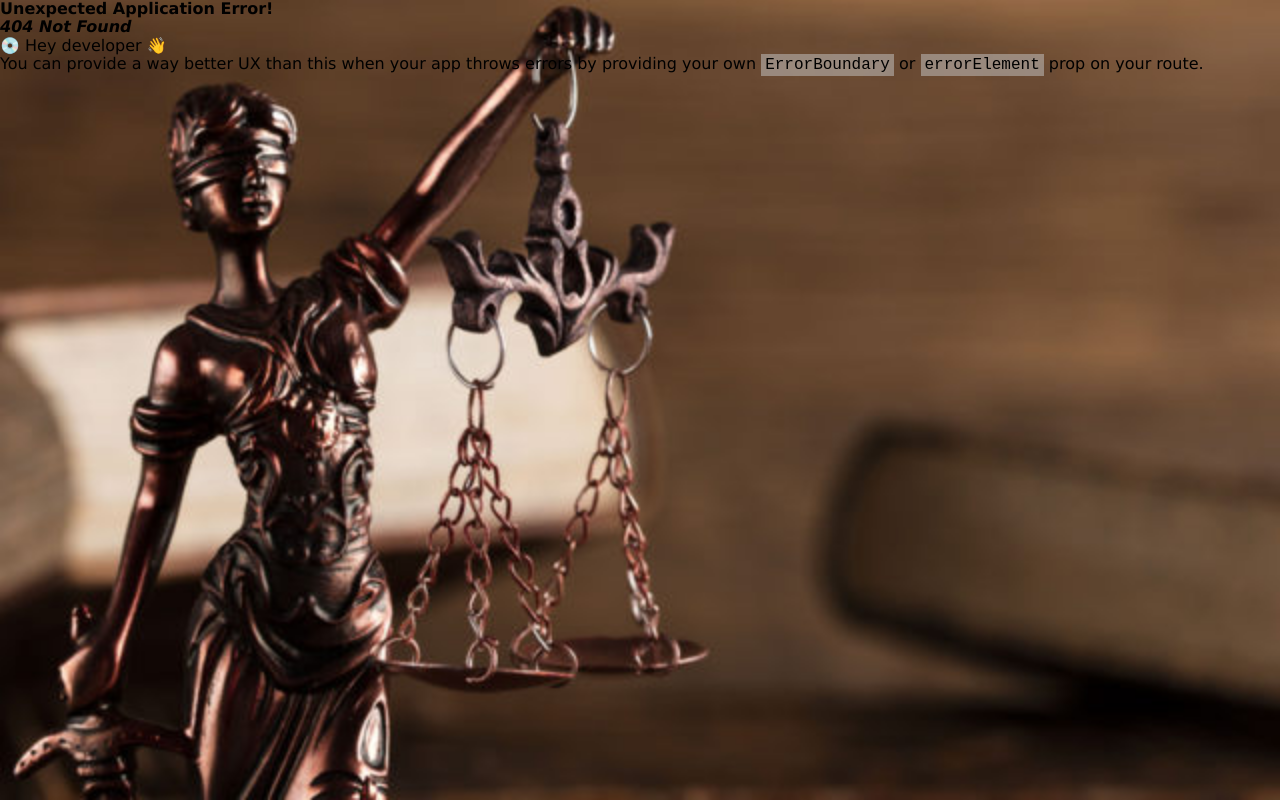
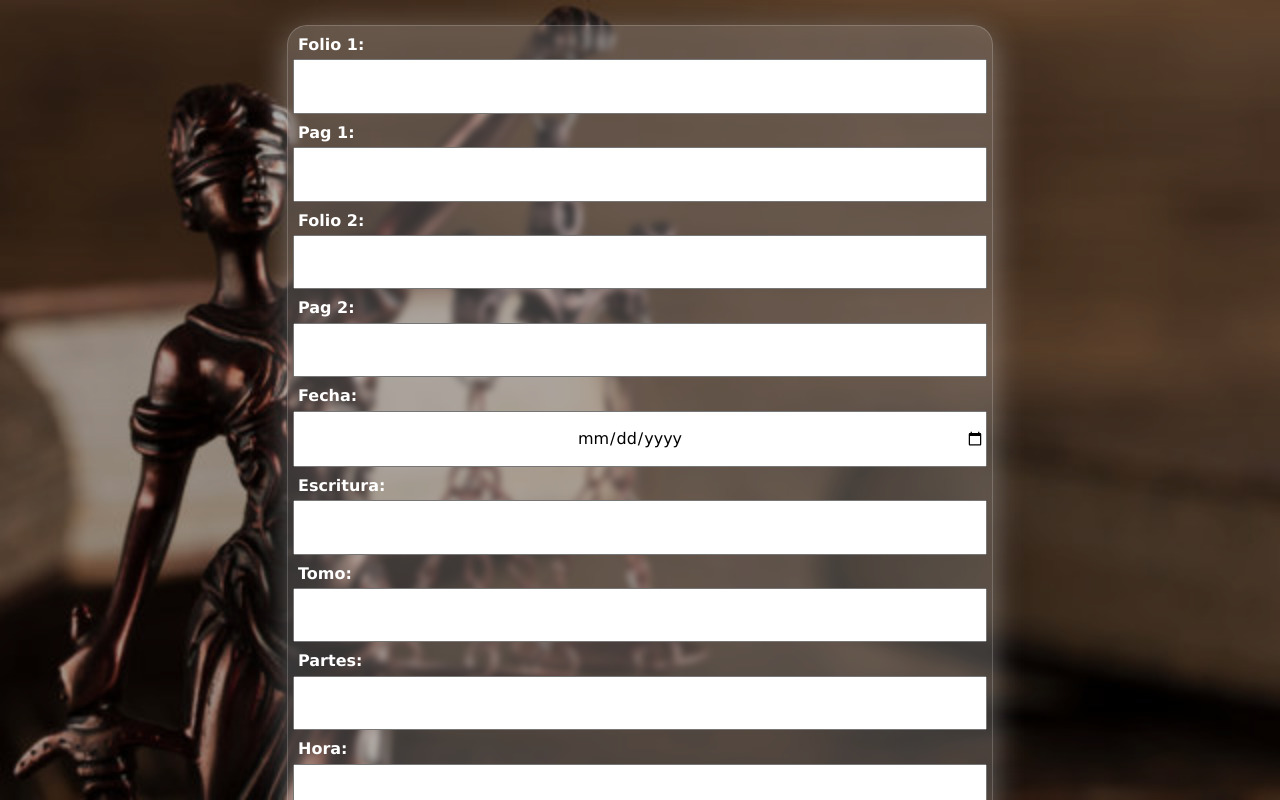
Before and after one commit to lexRojas/notario, a React (Create React App) app: page /form_indice in a window 1280 px wide. Before the commit this address had no page. Built offline with nearby package versions, Linux system fonts and the light colour scheme.

Commit message:
add formulario

```diff
--- a/src/index.js
+++ b/src/index.js
@@ -14,6 +14,7 @@ import {IndicePage} from './pages/IndicePage'
 import Calculos from './pages/Calculos'
 import { Menu } from './pages/Menu';
 import { ErrorAcceso } from './pages/ErrorAcceso';
+import Formulario from './pages/FormIndice';
 
 
 const router = createBrowserRouter(
@@ -24,6 +25,7 @@ const router = createBrowserRouter(
     { path: "/indice", element: <Filtro/> },
     { path: "/reporte", element: <IndicePage/> },
     { path: "/calculos", element: <Calculos/> },
+    { path: "/form_indice", element: <Formulario/>},
     { path: "/error", element: <ErrorAcceso/> },
   ]
 );
--- /dev/null
+++ b/src/pages/FormIndice.jsx
@@ -0,0 +1,125 @@
+import React, { useState } from 'react';
+
+const Formulario = () => {
+  const [formData, setFormData] = useState({
+    folio_1: '',
+    pag_1: '',
+    folio_2: '',
+    pag_2: '',
+    fecha: '',
+    escritura: '',
+    tomo: '',
+    partes: '',
+    hora: '',
+    minutos: '',
+    contrato: '',
+    entero: '',
+    firmas: '',
+    lugar: '',
+  });
+
+  const handleChange = (e) => {
+    setFormData({
+      ...formData,
+      [e.target.name]: e.target.value,
+    });
+  };
+
+  const handleSubmit = (e) => {
+    e.preventDefault();
+    // Lógica para manejar el envío del formulario
+    console.log(formData);
+  };
+
+  const handleCancel = () => {
+    // Lógica para manejar la acción de cancelar
+    setFormData({
+      folio_1: '',
+      pag_1: '',
+      folio_2: '',
+      pag_2: '',
+      fecha: '',
+      escritura: '',
+      tomo: '',
+      partes: '',
+      hora: '',
+      minutos: '',
+      contrato: '',
+      entero: '',
+      firmas: '',
+      lugar: '',
+    });
+  };
+
+  return (
+    <div className="contenedor">
+      <div className="card">
+        <form onSubmit={handleSubmit}>
+          <div className="input-group">
+            <label>Folio 1:</label>
+            <input type="number" name="folio_1" value={formData.folio_1} onChange={handleChange} />
+          </div>
+          <div className="input-group">
+            <label>Pag 1:</label>
+            <input type="text" name="pag_1" value={formData.pag_1} onChange={handleChange} />
+          </div>
+          <div className="input-group">
+            <label>Folio 2:</label>
+            <input type="number" name="folio_2" value={formData.folio_2} onChange={handleChange} />
+          </div>
+          <div className="input-group">
+            <label>Pag 2:</label>
+            <input type="text" name="pag_2" value={formData.pag_2} onChange={handleChange} />
+          </div>
+          <div className="input-group">
+            <label>Fecha:</label>
+            <input type="date" name="fecha" value={formData.fecha} onChange={handleChange} />
+          </div>
+          <div className="input-group">
+            <label>Escritura:</label>
+            <input type="number" name="escritura" value={formData.escritura} onChange={handleChange} />
+          </div>
+          <div className="input-group">
+            <label>Tomo:</label>
+            <input type="number" name="tomo" value={formData.tomo} onChange={handleChange} />
+          </div>
+          <div className="input-group">
+            <label>Partes:</label>
+            <input type="text" name="partes" value={formData.partes} onChange={handleChange} />
+          </div>
+          <div className="input-group">
+            <label>Hora:</label>
+            <input type="number" name="hora" value={formData.hora} onChange={handleChange} />
+          </div>
+          <div className="input-group">
+            <label>Minutos:</label>
+            <input type="number" name="minutos" value={formData.minutos} onChange={handleChange} />
+          </div>
+          <div className="input-group">
+            <label>Contrato:</label>
+            <input type="text" name="contrato" value={formData.contrato} onChange={handleChange} />
+          </div>
+          <div className="input-group">
+            <label>Entero:</label>
+            <input type="text" name="entero" value={formData.entero} onChange={handleChange} />
+          </div>
+          <div className="input-group">
+            <label>Firmas:</label>
+            <input type="number" name="firmas" value={formData.firmas} onChange={handleChange} />
+          </div>
+          <div className="input-group">
+            <label>Lugar:</label>
+            <input type="text" name="lugar" value={formData.lugar} onChange={handleChange} />
+          </div>
+
+          <div className="my-button">
+            <button type="submit">Aceptar</button>
+            <button type="button" onClick={handleCancel}>Cancelar</button>
+          </div>
+        </form>
+      </div>
+    </div>
+  );
+};
+
+export default Formulario;
--- a/src/pages/Menu.jsx
+++ b/src/pages/Menu.jsx
@@ -1,6 +1,7 @@
 import React from "react";
 import reportIco from "..//images/report.svg";
 import calculosIco from "..//images/calculos.svg";
+import form_indice from "../images/form_indice.svg"
 import { Link } from "react-router-dom";
 
 import { useSelector } from "react-redux";
@@ -30,6 +31,12 @@ export const Menu = () => {
               </Link>
               <span>Calculos</span>
             </div>
+            <div className="card-item">
+              <Link to="/form_indice">
+                <img src={form_indice} alt="Indice"></img>
+              </Link>
+              <span>Indice</span>
+            </div>
           </div>
         </div>
       </div>
```
Also changed, not shown: src/images/form_indice.svg (added).
